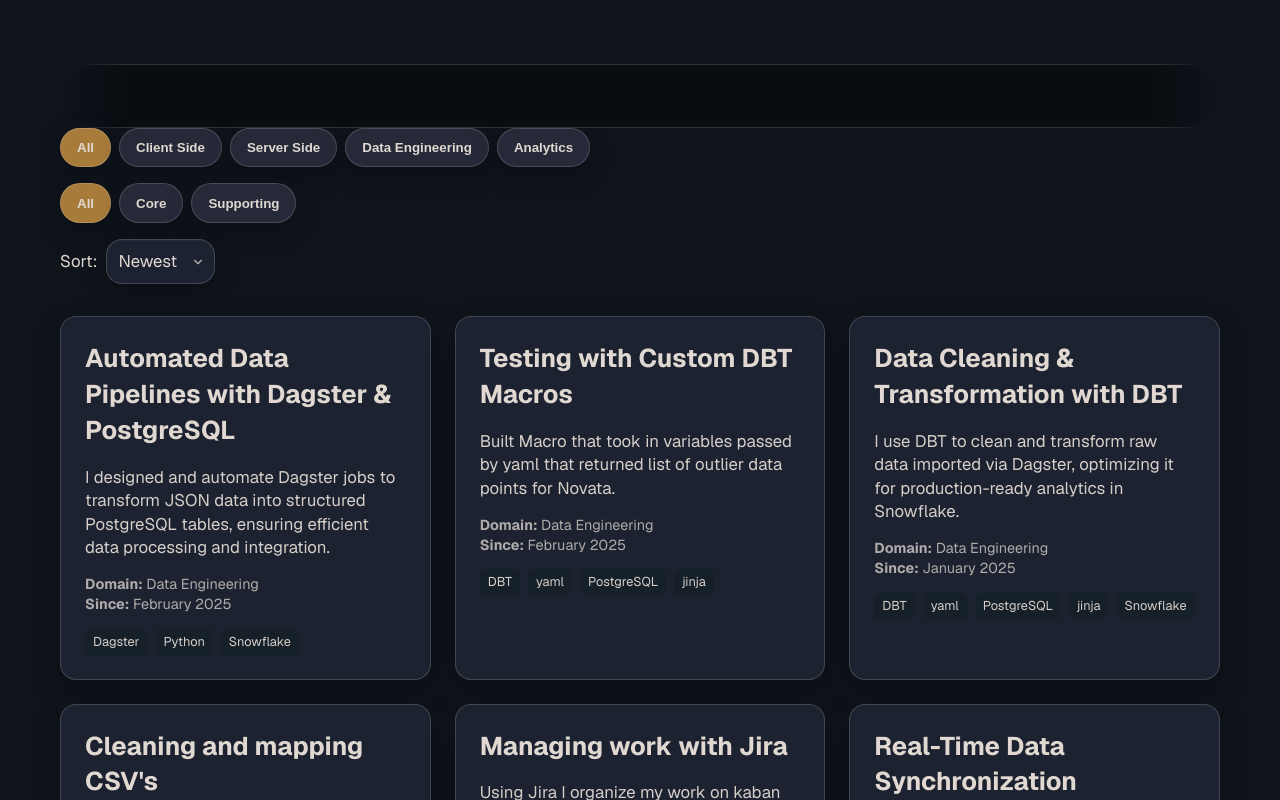
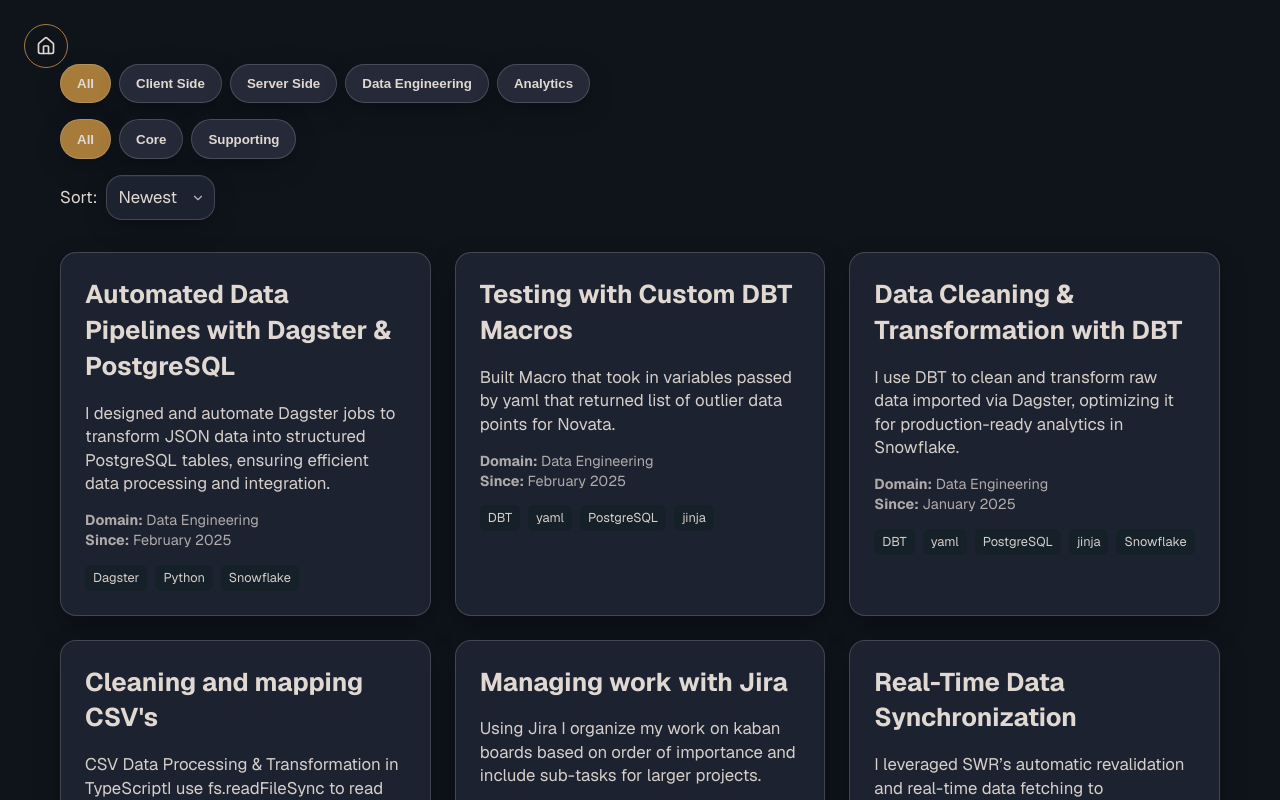
Before and after one commit to easy-thunder/Denver_Digital_Dynamics, a Next.js app: page /Skills in a window 1280 px wide. Shown: the top 800 px of the page. Built offline with nearby package versions, Linux system fonts and the light colour scheme.

Commit message:
add home button when not on home screen

```diff
--- a/src/app/Skills/page.jsx
+++ b/src/app/Skills/page.jsx
@@ -44,7 +44,7 @@
 
   return (
     <main className={styles.skills}>
-      <SkillsBanner title="Skills" subtitle="Filter and sort my stack across client, server, data, and analytics." />
+      {/* <SkillsBanner title="Skills" subtitle="Filter and sort my stack across client, server, data, and analytics." /> */}
 
 
       <div className={styles.controls}>
--- a/src/app/layout.js
+++ b/src/app/layout.js
@@ -1,5 +1,11 @@
+
 import { Geist, Geist_Mono } from "next/font/google";
 import "./globals.css";
+import HomeButton from "@/components/ui/HomeButton/HomeButton";
+import HomeButtonGuard from "@/components/ui/HomeButton/HomeButtonGuard";
+
+
+
 
 const geistSans = Geist({
   variable: "--font-geist-sans",
@@ -45,7 +51,6 @@
       { url: "/logos/diamond-weave-logo-1024.png", sizes: "32x32", type: "image/png" },
     ]
   },
-  twitter: { card: 'summary_large_image' },
   alternates: { canonical: '/' },
   other: {
     "geo.region": "US-CO",
@@ -62,6 +67,7 @@
   return (
     <html lang="en">
       <body className={`${geistSans.variable} ${geistMono.variable}`}>
+        <HomeButtonGuard />
         {children}
       </body>
     </html>
--- /dev/null
+++ b/src/components/ui/HomeButton/HomeButton.jsx
@@ -0,0 +1,49 @@
+"use client";
+
+import Link from "next/link";
+import { Home } from "lucide-react";
+import styles from "./HomeButton.module.css";
+
+/**
+ * HomeButton
+ * Props:
+ * - href: string (default "/")
+ * - showLabel: boolean (default false)
+ * - label: string (default "Home")
+ * - size: "sm" | "md" | "lg" (default "md")
+ * - floating: boolean (default false)
+ * - position: "bottom-right" | "bottom-left" | "top-right" | "top-left" (default "bottom-right")
+ * - className: string (optional)
+ */
+export default function HomeButton({
+  href = "/",
+  showLabel = false,
+  label = "Home",
+  size = "md",
+  floating = false,
+  position = "bottom-right",
+  className = "",
+  ...rest
+}) {
+  const cls = [
+    styles.homeBtn,
+    styles[size] || "",
+    showLabel ? "" : styles.iconOnly,
+    floating ? styles.floating : "",
+    floating && styles[position] ? styles[position] : "",
+    className,
+  ].join(" ");
+
+  return (
+    <Link
+      href={href}
+      aria-label="Go to homepage"
+      title={label}
+      className={cls}
+      {...rest}
+    >
+      <Home className={styles.homeIcon} aria-hidden="true" />
+      {showLabel && <span className={styles.label}>{label}</span>}
+    </Link>
+  );
+}
--- /dev/null
+++ b/src/components/ui/HomeButton/HomeButton.module.css
@@ -0,0 +1,75 @@
+.homeBtn {
+    --hb-border: var(--color-accent);
+    --hb-bg: transparent;
+    --hb-fg: var(--color-offwhite);
+
+    display: inline-flex;
+    align-items: center;
+    justify-content: center;
+    gap: 8px;
+
+    border-radius: 9999px;
+    border: 1.5px solid var(--hb-border);
+    background: var(--hb-bg);
+    color: var(--hb-fg);
+    text-decoration: none;
+
+    padding: 8px 12px;
+    line-height: 1;
+    cursor: pointer;
+
+    transition:
+      background-color .2s ease,
+      color .2s ease,
+      border-color .2s ease,
+      transform .15s ease,
+      box-shadow .2s ease;
+  }
+
+  .homeBtn:hover {
+    background: var(--color-accent);
+    color: var(--color-bg);
+    box-shadow: 0 6px 18px rgba(0,0,0,.35);
+  }
+
+  .homeBtn:active { transform: translateY(1px); }
+
+  .homeBtn:focus-visible {
+    outline: none;
+    box-shadow: 0 0 0 3px rgba(167, 123, 58, .35);
+  }
+
+  /* sizes */
+  .sm { --hb-size: 36px; font-size: 13px; padding: 6px 10px; }
+  .md { --hb-size: 44px; font-size: 14px; }
+  .lg { --hb-size: 54px; font-size: 15px; padding: 10px 14px; }
+
+  /* icon-only */
+  .iconOnly {
+    width: var(--hb-size);
+    height: var(--hb-size);
+    padding: 0;
+  }
+
+  /* icon */
+  .homeIcon {
+    width: 20px;
+    height: 20px;
+    stroke-width: 2;
+  }
+
+  /* label */
+  .label {
+    font-weight: 600;
+    letter-spacing: .2px;
+  }
+
+  /* floating positions */
+  .floating { position: fixed; z-index: 50; }
+  .bottom-right { right: 24px; bottom: 24px; }
+  .bottom-left  { left: 24px; bottom: 24px; }
+  .top-right    { right: 24px; top: 24px; }
+  .top-left {
+    left: max(var(--hb-left, 24px), env(safe-area-inset-left));
+    top:  max(var(--hb-top, 24px),  env(safe-area-inset-top));
+  }
--- /dev/null
+++ b/src/components/ui/HomeButton/HomeButtonGuard.JSX
@@ -0,0 +1,20 @@
+"use client";
+
+import { Suspense } from "react";
+import { usePathname } from "next/navigation";
+import HomeButton from "./HomeButton";
+
+function GuardInner() {
+  const pathname = usePathname();
+  if (pathname === "/") return null;            // hide on home
+  return <HomeButton floating position="top-left" />;
+}
+
+export default function HomeButtonGuard() {
+  // Suspense avoids the “missing suspense with CSR bailout” warning
+  return (
+    <Suspense fallback={null}>
+      <GuardInner />
+    </Suspense>
+  );
+}
```
